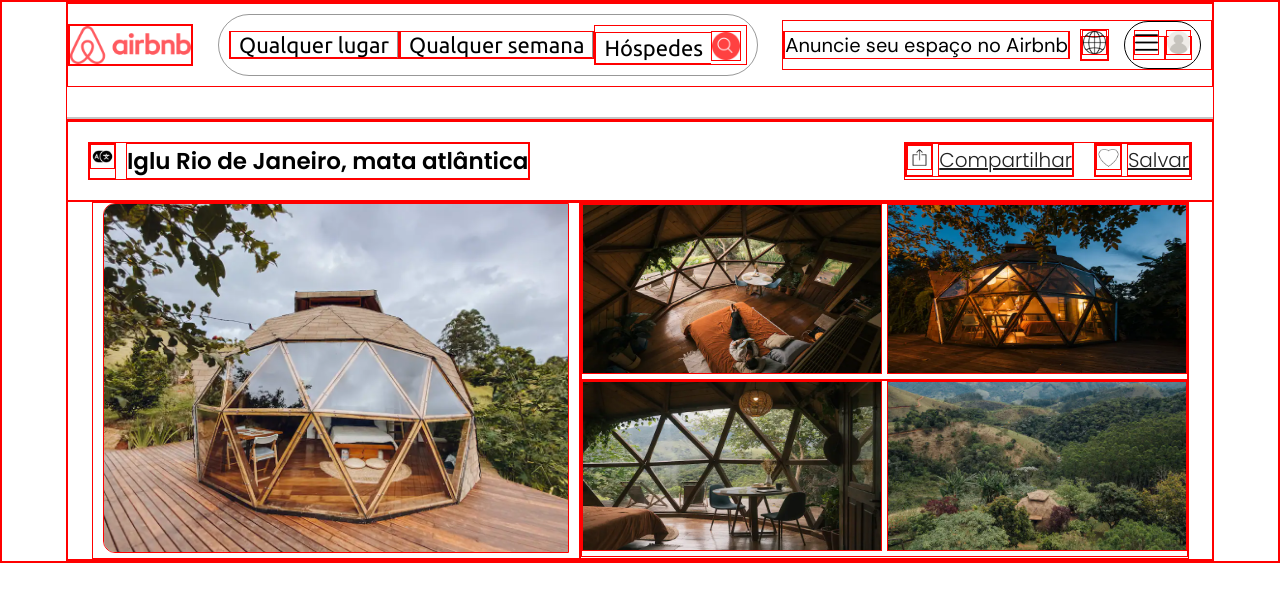
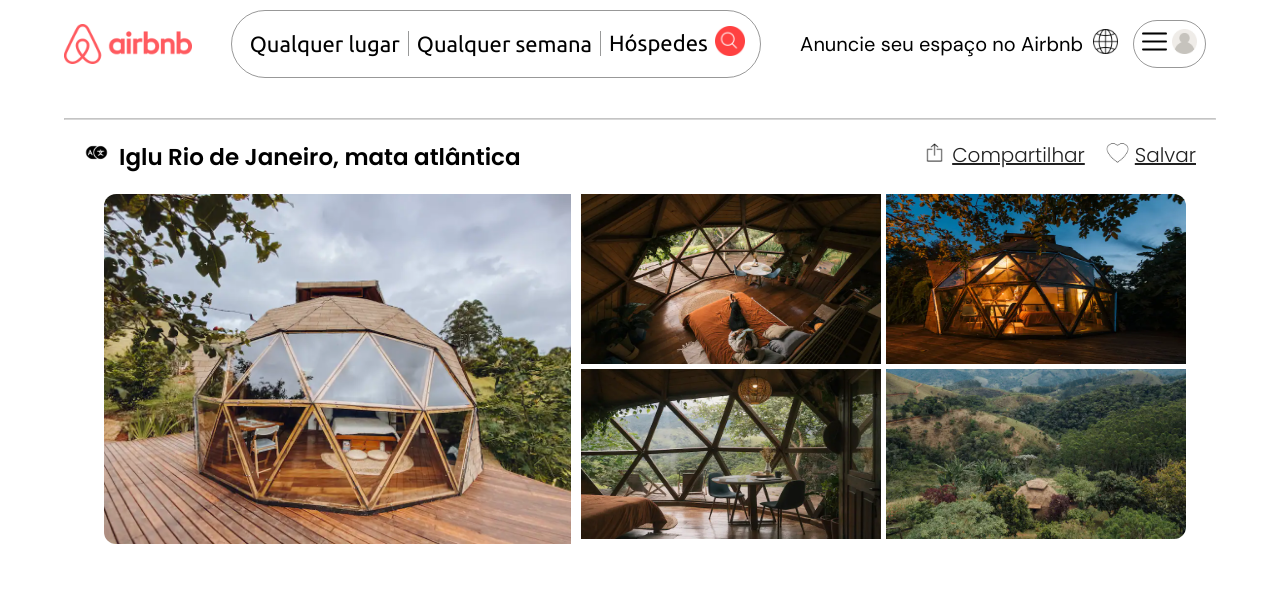
Before and after one commit to fellipefferreira/front_end_CP1, a plain HTML site: page index.html in a window 1280 px wide. Drawn offline with Linux system fonts and the light colour scheme.

Commit message:
Alterando o anunciar_ul e bordas das imagens

```diff
--- a/css/style.css
+++ b/css/style.css
@@ -9,7 +9,6 @@
   list-style:none;
   box-sizing:border-box;
   font-size: 20px;
-  border: 1px solid red;
 }
 body{
   padding: 0 5%;
@@ -42,6 +41,7 @@ nav #perguntas-nav {
   font-family: "Ubuntu", sans-serif;
   align-items: center;
   transition:.1s linear;
+  cursor:pointer;
 }
 nav #perguntas-nav:hover{
   box-shadow:0  5px  9px 1px rgba(173, 173, 173, 0.456);
@@ -70,7 +70,7 @@ nav #perguntas-nav img{
   border-right:none;
   padding: 0 auto;
   margin: 0 auto;
-
+  margin-bottom:8px;
 }
 
 #anuciar_ul{
@@ -91,9 +91,15 @@ nav #perguntas-nav img{
 #anuciar_ul li:last-child {
   margin-left: 5px;
   padding: 0;
-  border: 1px solid black;
+  border: 1px solid rgba(74, 75, 75, 0.567);
   padding: 8px;
   border-radius: 40px;
+  transition:.1s linear;
+  cursor:pointer;
+}
+#anuciar_ul li:last-child:hover{
+  box-shadow:0  5px  9px 1px rgba(173, 173, 173, 0.456);
+  transition: .1s linear;
 }
 
 .icones{
@@ -174,12 +180,19 @@ nav #perguntas-nav img{
 }
 
 #img_capa {
-  height: 0350px;
+  height: 350px;
   border-radius: 12px 0px 0px 12px;
- margin:  auto 10px;
+  margin:  auto 10px;
 }
 
 .img_domo {
   height:170px;
   width: 300px;
 }
+.img_domo:last-child{
+  border-radius: 0px 12px 0px 0px;
+}
+
+#img_domo_5{
+  border-radius: 0px 0px 12px 0px;
+}
--- a/index.html
+++ b/index.html
@@ -105,7 +105,7 @@
 
                 <div>
                     <img src="./img/foto-4.webp" alt="Domo" class="img_domo">
-                    <img src="./img/foto-5.webp" alt="Domo" class="img_domo">
+                    <img src="./img/foto-5.webp" alt="Domo" class="img_domo" id="img_domo_5">
                 </div>
 
             </div>
```
